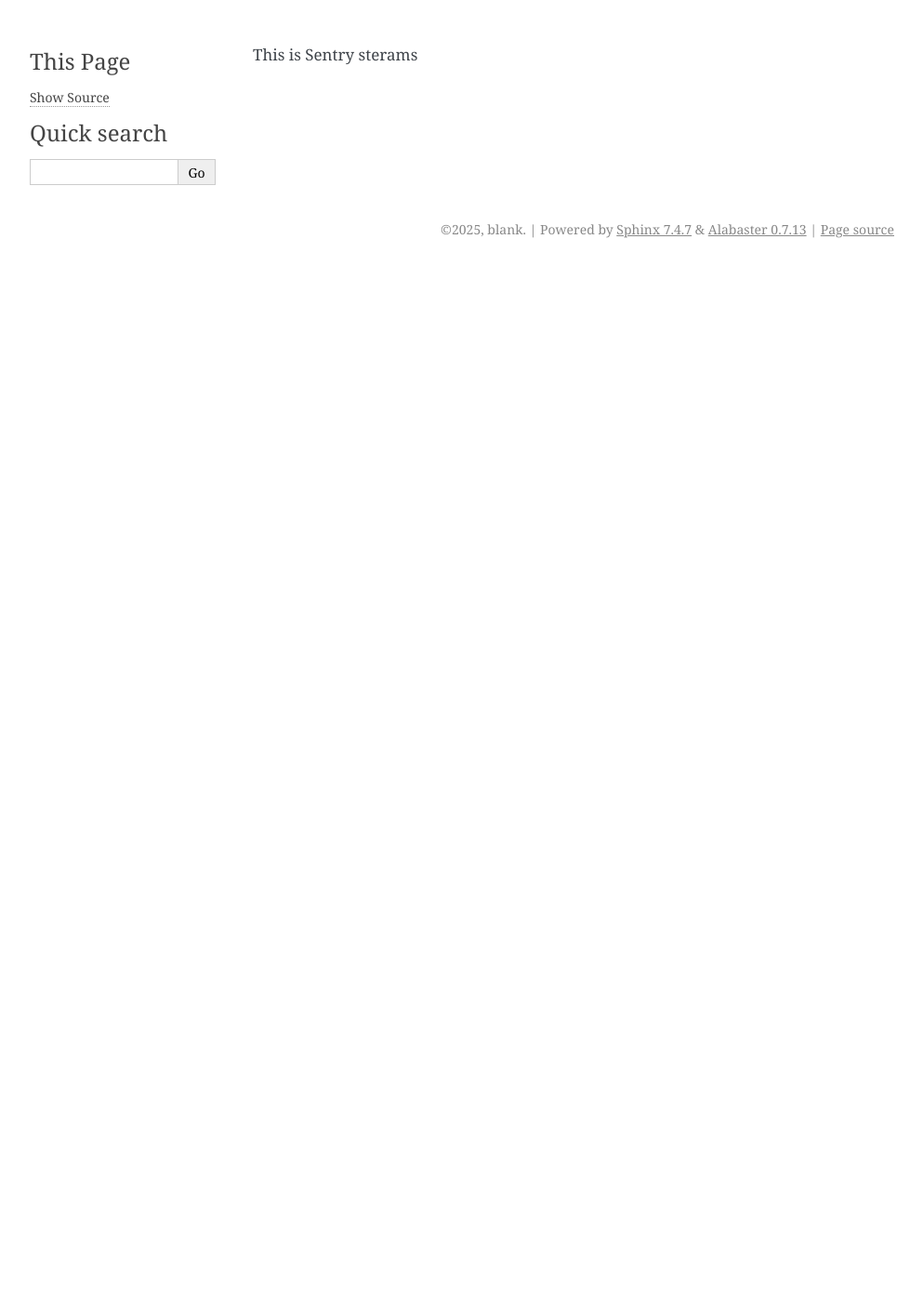
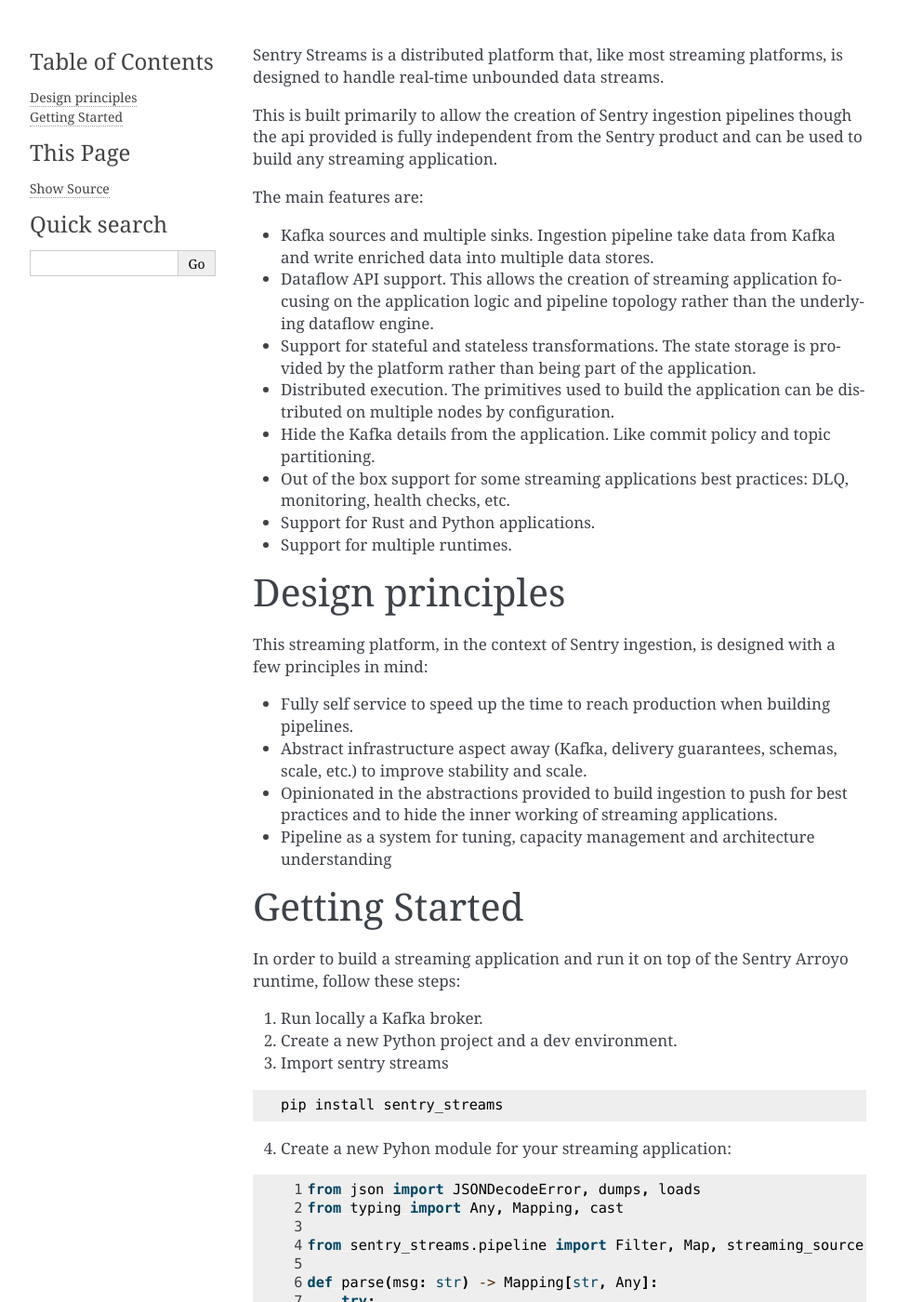
Before and after one commit to getsentry/streams, a Sphinx documentation site: the page built from sentry_streams/docs/source/intro.rst, in a window 1280 px wide and 1400 px high. Shown: the whole window at 93% size, without its empty margins (148-1141 px from the left). Built offline with Sphinx 7.4.7, drawn with Linux system fonts in a browser that asks for light colours; some of the changed text lies outside the part shown.

Commit message:
Add some content

```diff
--- a/sentry_streams/docs/source/conf.py
+++ b/sentry_streams/docs/source/conf.py
@@ -1,3 +1,6 @@
+import os
+import sys
+
 # Configuration file for the Sphinx documentation builder.
 #
 # For the full list of built-in configuration values, see the documentation:
@@ -11,10 +14,17 @@ copyright = "2025, blank"
 author = "blank"
 release = "0.1"
 
+sys.path.insert(0, os.path.abspath("../.."))
+
 # -- General configuration ---------------------------------------------------
 # https://www.sphinx-doc.org/en/master/usage/configuration.html#general-configuration
 
-extensions = ["sphinxcontrib.mermaid"]
+extensions = [
+    "sphinxcontrib.mermaid",
+    "sphinx.ext.autodoc",
+]
+
+always_document_param_types = True
 
 templates_path = ["_templates"]
 exclude_patterns = ["build"]
--- /dev/null
+++ b/sentry_streams/docs/source/configure_pipeline.rst
@@ -0,0 +1,2 @@
+Runner Configuration
+========================
--- /dev/null
+++ b/sentry_streams/docs/source/deployment.rst
@@ -0,0 +1,2 @@
+Deploying on Kuberentes
+=================================
--- a/sentry_streams/docs/source/index.rst
+++ b/sentry_streams/docs/source/index.rst
@@ -6,4 +6,9 @@
 .. toctree::
    :maxdepth: 2
 
+   what_for
    architecture
+   build_pipeline
+   configure_pipeline
+   runtime/arroyo
+   deployment
--- a/sentry_streams/docs/source/intro.rst
+++ b/sentry_streams/docs/source/intro.rst
@@ -1 +1,123 @@
-This is Sentry sterams
+Sentry Streams is a distributed platform that, like most streaming platforms,
+is designed to handle real-time unbounded data streams.
+
+This is built primarily to allow the creation of Sentry ingestion pipelines
+though the api provided is fully independent from the Sentry product and can
+be used to build any streaming application.
+
+The main features are:
+
+* Kafka sources and multiple sinks. Ingestion pipeline take data from Kafka
+  and write enriched data into multiple data stores.
+
+* Dataflow API support. This allows the creation of streaming application
+  focusing on the application logic and pipeline topology rather than
+  the underlying dataflow engine.
+
+* Support for stateful and stateless transformations. The state storage is
+  provided by the platform rather than being part of the application.
+
+* Distributed execution. The primitives used to build the application can
+  be distributed on multiple nodes by configuration.
+
+* Hide the Kafka details from the application. Like commit policy and topic
+  partitioning.
+
+* Out of the box support for some streaming applications best practices:
+  DLQ, monitoring, health checks, etc.
+
+* Support for Rust and Python applications.
+
+* Support for multiple runtimes.
+
+Design principles
+=================
+
+This streaming platform, in the context of Sentry ingestion, is designed
+with a few principles in mind:
+
+* Fully self service to speed up the time to reach production when building pipelines.
+* Abstract infrastructure aspect away (Kafka, delivery guarantees, schemas, scale, etc.) to improve stability and scale.
+* Opinionated in the abstractions provided to build ingestion to push for best practices and to hide the inner working of streaming applications.
+* Pipeline as a system for tuning, capacity management and architecture understanding
+
+Getting Started
+=================
+
+In order to build a streaming application and run it on top of the Sentry Arroyo
+runtime, follow these steps:
+
+1. Run locally a Kafka broker.
+
+2. Create a new Python project and a dev environment.
+
+3. Import sentry streams
+
+.. code-block::
+
+    pip install sentry_streams
+
+
+4. Create a new Pyhon module for your streaming application:
+
+.. code-block:: python
+    :linenos:
+
+    from json import JSONDecodeError, dumps, loads
+    from typing import Any, Mapping, cast
+
+    from sentry_streams.pipeline import Filter, Map, streaming_source
+
+    def parse(msg: str) -> Mapping[str, Any]:
+        try:
+            parsed = loads(msg)
+        except JSONDecodeError:
+            return {"type": "invalid"}
+
+        return cast(Mapping[str, Any], parsed)
+
+
+    def filter_not_event(msg: Mapping[str, Any]) -> bool:
+        return bool(msg["type"] == "event")
+
+    pipeline = (
+        streaming_source(
+            name="myinput",
+            stream_name="events",
+        )
+        .apply("mymap", Map(function=parse))
+        .apply("myfilter", Filter(function=filter_not_event))
+        .apply("serializer", Map(function=lambda msg: dumps(msg)))
+        .sink(
+            "myoutput",
+            stream_name="transformed-events",
+        )
+    )
+
+This is a simple pipeline that takes a stream of JSON messages, parses them,
+filters out the ones that are not events, and serializes them back to JSON
+and produces the result to another topic.
+
+5. Run the pipeline
+
+.. code-block::
+
+    python -m sentry_streams.runner \
+    -n Batch \
+    --broker localhost:9092 \
+    --adapter arroyo \
+    <YOUR PIELINE FILE>
+
+
+6. Produce events on the `events` topic and consume them from the `transformed-events` topic.
+
+.. code-block::
+
+    echo '{"type": "event", "data": {"foo": "bar"}}' | kcat -b localhost:9092 -P -t events
+
+.. code-block::
+
+    kcat -b localhost:9092 -G test transformed-events
+
+
+7. Look for more examples in the `sentry_streams/examples` folder of the repository.
--- /dev/null
+++ b/sentry_streams/docs/source/runtime/arroyo.rst
@@ -0,0 +1,2 @@
+Arroyo Runtime
+=================
--- /dev/null
+++ b/sentry_streams/docs/source/what_for.rst
@@ -0,0 +1,2 @@
+The rationale
+===================
```
Also changed, not shown: sentry_streams/docs/source/build_pipeline.rst (added, +26 -0 lines), 1 other file.
